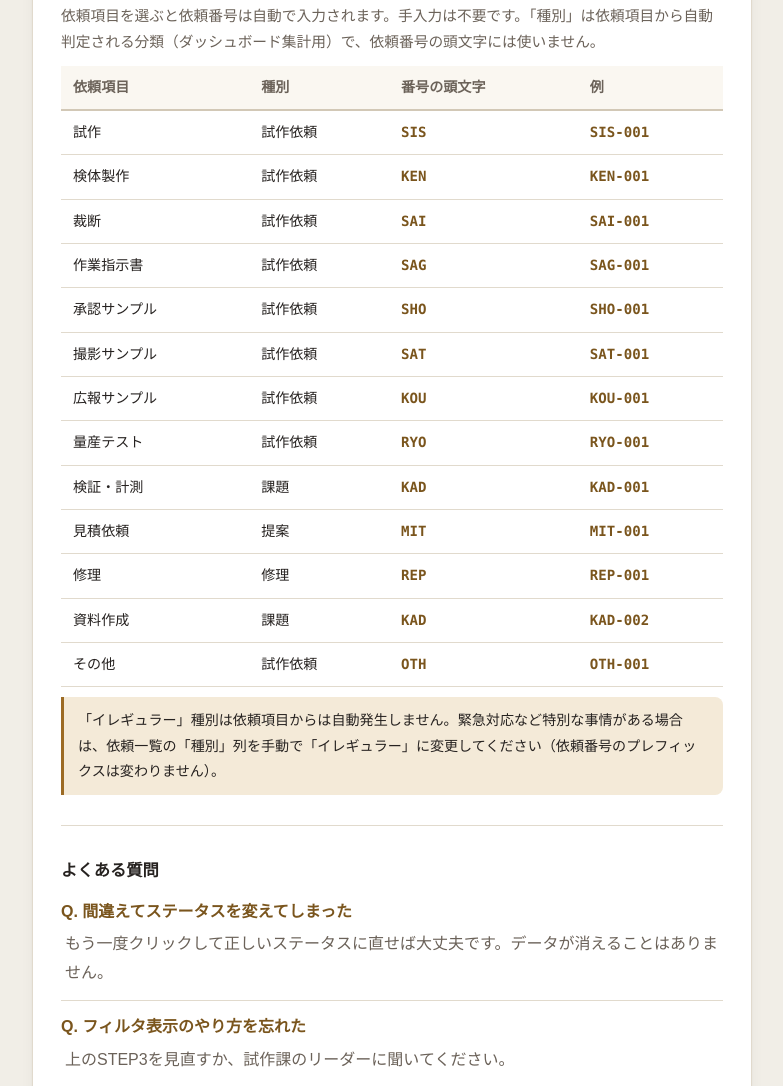
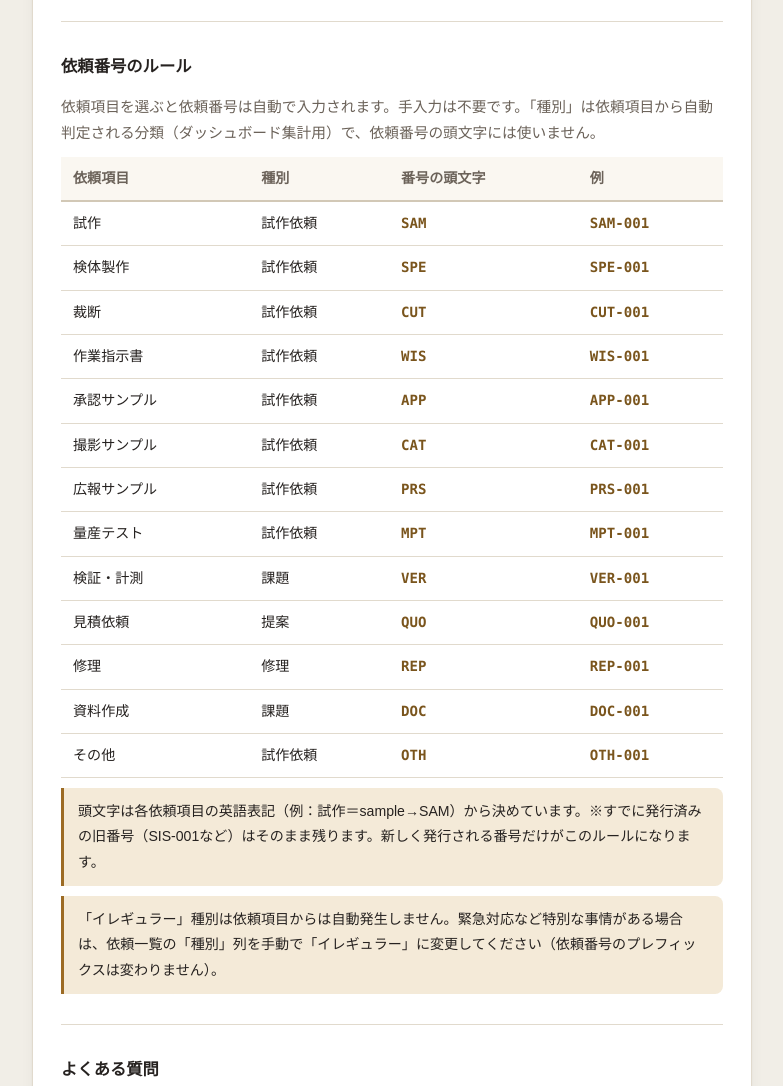
Before and after one commit to toyo-tsuchiya/rando-task-guide, a plain HTML site: page index.html in a window 1280 px wide. Shown: the part 5068-6154 px from the top of the page, without its empty margins (248-1031 px from the left). Drawn offline with Linux system fonts and the light colour scheme.

Commit message:
依頼番号プレフィックス変更・ガントの材料提供予定日マーカー追加を反映
rand-sample-task本体（プライベートリポジトリ）でのガントチャート・
依頼番号ルール変更に合わせてガイドを更新。

```diff
--- a/index.html
+++ b/index.html
@@ -625,9 +625,10 @@
           <li>優先度順に未完了タスクが一覧表示される</li>
           <li><strong>薄い黄色のバー</strong>＝依頼元の希望スケジュール（依頼日〜希望納期）</li>
           <li><strong>緑色のバー</strong>＝試作課が決めた実施スケジュール（実施開始日〜実施終了日）。黄色バーの上に重なって表示される</li>
+          <li><strong>薄い赤のマス</strong>＝材料提供予定日（1日分だけ表示）。実施スケジュールの緑と重なっていても消えずに残る</li>
           <li>上部メニュー「📅 ガントチャートを更新」を実行すると最新データに更新される</li>
         </ul>
-        <div class="tip moss">実施スケジュール（緑バー）を出したいときは、依頼一覧のL列「実施開始日」・M列「実施終了日」に日付を入れてください。入力するとガントチャートが自動で更新されます。</div>
+        <div class="tip moss">実施スケジュール（緑バー）を出したいときは、依頼一覧のL列「実施開始日」・M列「実施終了日」に日付を入れてください。入力するとガントチャートが自動で更新されます。材料提供予定日（薄い赤）はO列に日付を入れると自動で表示されます。</div>
       </div>
     </div>
 
@@ -663,20 +664,21 @@
     <p style="color:var(--ink-soft);font-size:.92rem;margin-bottom:6px;">依頼項目を選ぶと依頼番号は自動で入力されます。手入力は不要です。「種別」は依頼項目から自動判定される分類（ダッシュボード集計用）で、依頼番号の頭文字には使いません。</p>
     <table class="prefix-table">
       <tr><th>依頼項目</th><th>種別</th><th>番号の頭文字</th><th>例</th></tr>
-      <tr><td>試作</td><td>試作依頼</td><td class="code">SIS</td><td class="code">SIS-001</td></tr>
-      <tr><td>検体製作</td><td>試作依頼</td><td class="code">KEN</td><td class="code">KEN-001</td></tr>
-      <tr><td>裁断</td><td>試作依頼</td><td class="code">SAI</td><td class="code">SAI-001</td></tr>
-      <tr><td>作業指示書</td><td>試作依頼</td><td class="code">SAG</td><td class="code">SAG-001</td></tr>
-      <tr><td>承認サンプル</td><td>試作依頼</td><td class="code">SHO</td><td class="code">SHO-001</td></tr>
-      <tr><td>撮影サンプル</td><td>試作依頼</td><td class="code">SAT</td><td class="code">SAT-001</td></tr>
-      <tr><td>広報サンプル</td><td>試作依頼</td><td class="code">KOU</td><td class="code">KOU-001</td></tr>
-      <tr><td>量産テスト</td><td>試作依頼</td><td class="code">RYO</td><td class="code">RYO-001</td></tr>
-      <tr><td>検証・計測</td><td>課題</td><td class="code">KAD</td><td class="code">KAD-001</td></tr>
-      <tr><td>見積依頼</td><td>提案</td><td class="code">MIT</td><td class="code">MIT-001</td></tr>
+      <tr><td>試作</td><td>試作依頼</td><td class="code">SAM</td><td class="code">SAM-001</td></tr>
+      <tr><td>検体製作</td><td>試作依頼</td><td class="code">SPE</td><td class="code">SPE-001</td></tr>
+      <tr><td>裁断</td><td>試作依頼</td><td class="code">CUT</td><td class="code">CUT-001</td></tr>
+      <tr><td>作業指示書</td><td>試作依頼</td><td class="code">WIS</td><td class="code">WIS-001</td></tr>
+      <tr><td>承認サンプル</td><td>試作依頼</td><td class="code">APP</td><td class="code">APP-001</td></tr>
+      <tr><td>撮影サンプル</td><td>試作依頼</td><td class="code">CAT</td><td class="code">CAT-001</td></tr>
+      <tr><td>広報サンプル</td><td>試作依頼</td><td class="code">PRS</td><td class="code">PRS-001</td></tr>
+      <tr><td>量産テスト</td><td>試作依頼</td><td class="code">MPT</td><td class="code">MPT-001</td></tr>
+      <tr><td>検証・計測</td><td>課題</td><td class="code">VER</td><td class="code">VER-001</td></tr>
+      <tr><td>見積依頼</td><td>提案</td><td class="code">QUO</td><td class="code">QUO-001</td></tr>
       <tr><td>修理</td><td>修理</td><td class="code">REP</td><td class="code">REP-001</td></tr>
-      <tr><td>資料作成</td><td>課題</td><td class="code">KAD</td><td class="code">KAD-002</td></tr>
+      <tr><td>資料作成</td><td>課題</td><td class="code">DOC</td><td class="code">DOC-001</td></tr>
       <tr><td>その他</td><td>試作依頼</td><td class="code">OTH</td><td class="code">OTH-001</td></tr>
     </table>
+    <div class="tip brass">頭文字は各依頼項目の英語表記（例：試作＝sample→SAM）から決めています。※すでに発行済みの旧番号（SIS-001など）はそのまま残ります。新しく発行される番号だけがこのルールになります。</div>
     <div class="tip brass">「イレギュラー」種別は依頼項目からは自動発生しません。緊急対応など特別な事情がある場合は、依頼一覧の「種別」列を手動で「イレギュラー」に変更してください（依頼番号のプレフィックスは変わりません）。</div>
 
     <hr class="divider">
@@ -727,7 +729,7 @@
       </details>
       <details>
         <summary>依頼番号<span class="arrow">▸</span></summary>
-        <p>依頼ごとに自動でつく管理番号です（例：SIS-001）。あとで検索するときの目印になります。</p>
+        <p>依頼ごとに自動でつく管理番号です（例：SAM-001）。あとで検索するときの目印になります。</p>
       </details>
       <details>
         <summary>優先度<span class="arrow">▸</span></summary>
```
